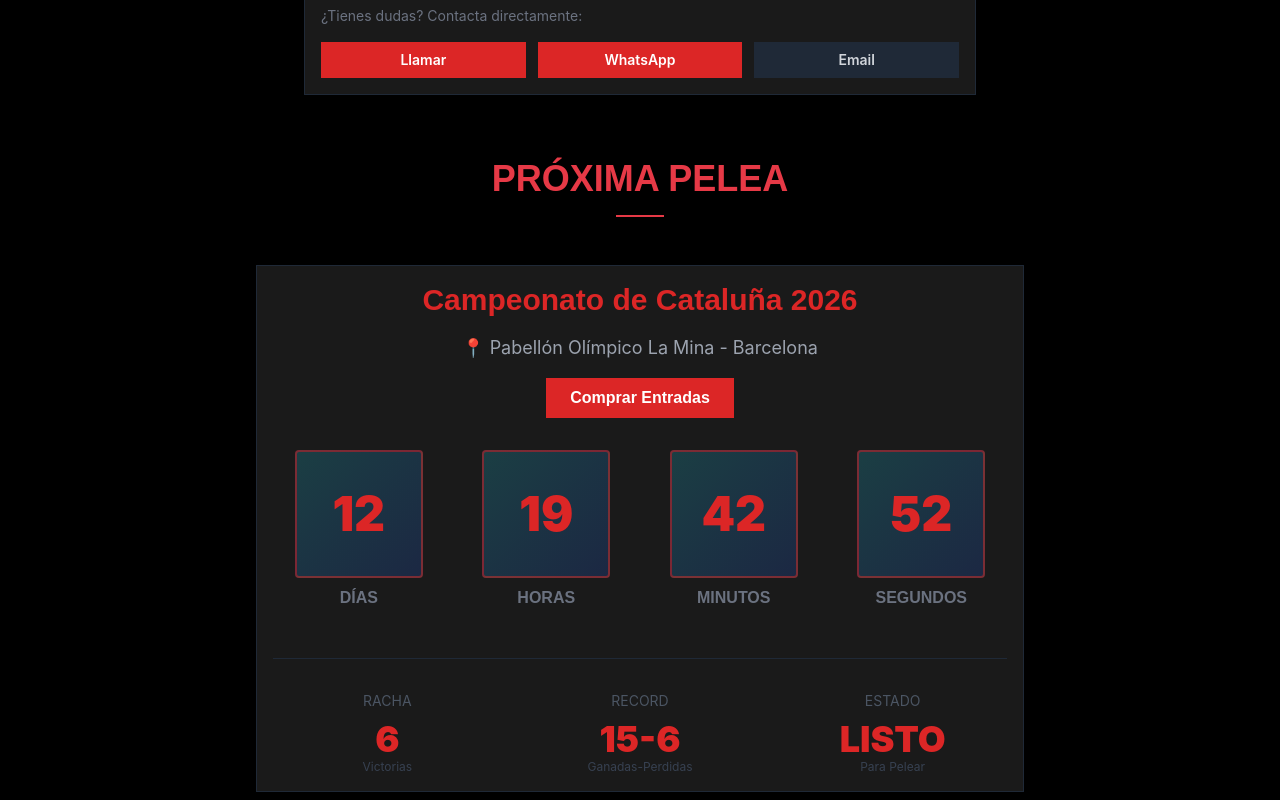
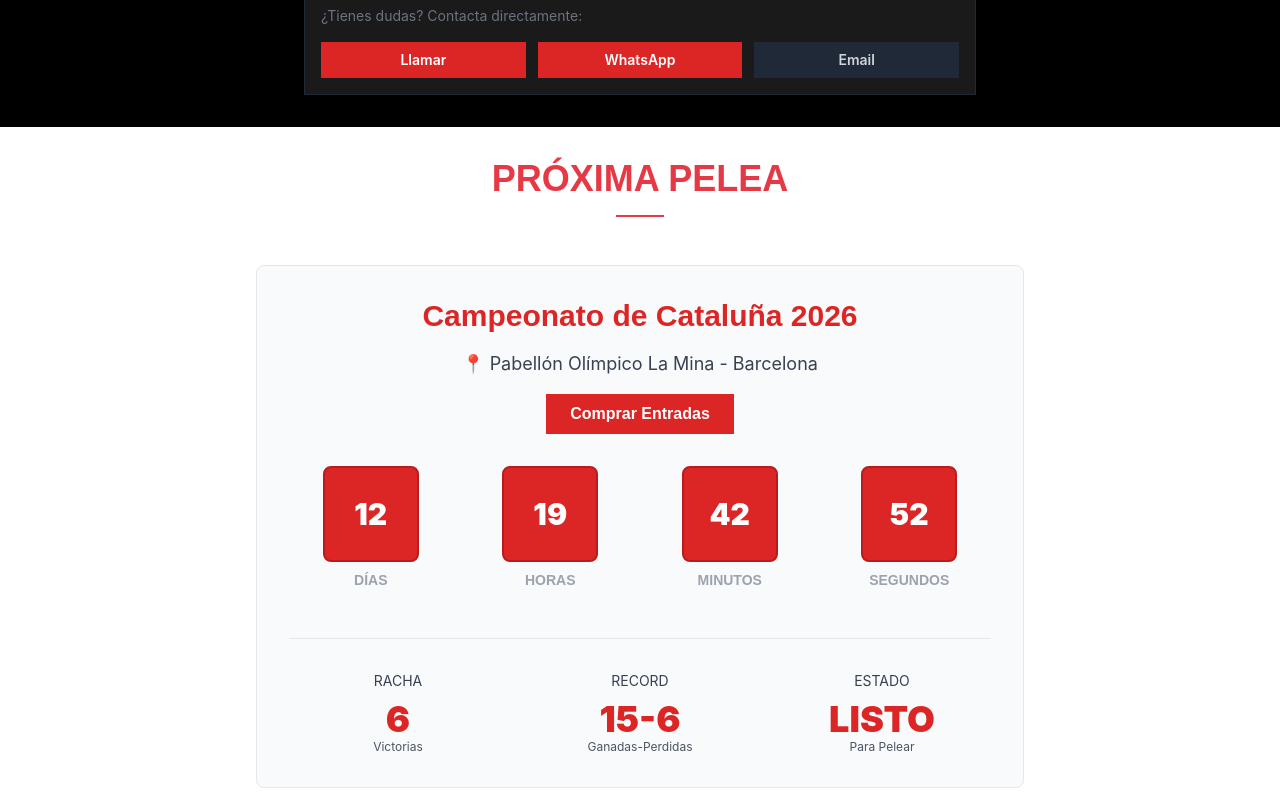
Before and after one commit to bieltornerj-creator/freddy-villena-mma, a Next.js app: page / in a window 1280 px wide. Shown: the part 1760-2560 px from the top of the page. Built offline with nearby package versions, Linux system fonts and the light colour scheme; no server answers.

Commit message:
Fix countdown flicker and redesign Contact section - remove animations on numbers, improve Contact UI with cards

```diff
--- a/src/components/Contact.jsx
+++ b/src/components/Contact.jsx
@@ -8,7 +8,7 @@ export default function Contact() {
   const phoneSupport = '671478050'
 
   return (
-    <section id="contact" className="section-container bg-black">
+    <section id="contact" className="section-container bg-white">
       <div className="container-custom">
         <motion.div
           initial={{ opacity: 0, y: 20 }}
@@ -16,8 +16,8 @@ export default function Contact() {
           viewport={{ once: true }}
           transition={{ duration: 0.8 }}
         >
-          <h2 className="section-title">CONTACTO</h2>
-          <div className="section-divider" />
+          <h2 className="section-title text-black">CONTACTO</h2>
+          <div className="section-divider bg-red-600" />
         </motion.div>
 
         <motion.div
@@ -25,29 +25,35 @@ export default function Contact() {
           whileInView={{ opacity: 1, y: 0 }}
           viewport={{ once: true }}
           transition={{ duration: 0.8, delay: 0.2 }}
-          className="max-w-4xl mx-auto mt-12"
+          className="max-w-5xl mx-auto mt-12"
         >
-          <div className="grid md:grid-cols-2 gap-12">
-            {/* Column 1 */}
-            <div className="space-y-8">
-              {/* Email */}
-              <div>
-                <p className="text-gray-500 text-xs font-bold uppercase mb-2">Email</p>
+          <div className="grid md:grid-cols-3 gap-6">
+            {/* Email Card */}
+            <motion.div
+              whileHover={{ y: -5 }}
+              className="bg-gradient-to-br from-red-50 to-white rounded-lg p-6 border border-red-200"
+            >
+              <p className="text-3xl mb-3">📧</p>
+              <p className="text-gray-700 text-xs font-bold uppercase mb-3">Email</p>
               <a
                 href={`mailto:${email}`}
-                  className="text-gray-300 hover:text-red-500 transition-colors"
+                className="text-red-600 font-semibold hover:text-red-700 transition-colors break-all"
               >
                 {email}
               </a>
-              </div>
+            </motion.div>
 
-              {/* Teléfono Principal */}
-              <div>
-                <p className="text-gray-500 text-xs font-bold uppercase mb-2">Teléfono Principal</p>
-                <div className="flex gap-3 items-center flex-wrap">
+            {/* Phone Main Card */}
+            <motion.div
+              whileHover={{ y: -5 }}
+              className="bg-gradient-to-br from-red-50 to-white rounded-lg p-6 border border-red-200"
+            >
+              <p className="text-3xl mb-3">📱</p>
+              <p className="text-gray-700 text-xs font-bold uppercase mb-3">Teléfono Principal</p>
+              <div className="space-y-2">
                 <a
                   href={`tel:${phoneMain}`}
-                    className="text-gray-300 hover:text-red-500 transition-colors"
+                  className="block text-red-600 font-semibold hover:text-red-700 transition-colors"
                 >
                   +34 {phoneMain}
                 </a>
@@ -55,56 +61,71 @@ export default function Contact() {
                   href={`https://wa.me/34${phoneMain}`}
                   target="_blank"
                   rel="noopener noreferrer"
-                    className="text-xs px-3 py-1 bg-red-600 text-white rounded hover:bg-red-700 transition-colors"
+                  className="inline-block px-3 py-1 bg-red-600 text-white text-xs font-bold rounded hover:bg-red-700 transition-colors"
                 >
                   WhatsApp
                 </a>
               </div>
-              </div>
-            </div>
+            </motion.div>
 
-            {/* Column 2 */}
-            <div className="space-y-8">
-              {/* Ubicación */}
-              <div>
-                <p className="text-gray-500 text-xs font-bold uppercase mb-2">Ubicación</p>
-                <p className="text-gray-300">Rubí, Barcelona, España</p>
-              </div>
+            {/* Location Card */}
+            <motion.div
+              whileHover={{ y: -5 }}
+              className="bg-gradient-to-br from-red-50 to-white rounded-lg p-6 border border-red-200"
+            >
+              <p className="text-3xl mb-3">📍</p>
+              <p className="text-gray-700 text-xs font-bold uppercase mb-3">Ubicación</p>
+              <p className="text-red-600 font-semibold">Rubí, Barcelona, España</p>
+            </motion.div>
 
-              {/* Teléfono de Apoyo */}
-              <div>
-                <p className="text-gray-500 text-xs font-bold uppercase mb-2">Teléfono de Apoyo</p>
+            {/* Support Phone Card */}
+            <motion.div
+              whileHover={{ y: -5 }}
+              className="bg-gradient-to-br from-red-50 to-white rounded-lg p-6 border border-red-200"
+            >
+              <p className="text-3xl mb-3">☎️</p>
+              <p className="text-gray-700 text-xs font-bold uppercase mb-3">Soporte</p>
               <a
                 href={`tel:${phoneSupport}`}
-                  className="text-gray-300 hover:text-red-500 transition-colors"
+                className="text-red-600 font-semibold hover:text-red-700 transition-colors"
               >
                 +34 {phoneSupport}
               </a>
-              </div>
+            </motion.div>
 
-              {/* Social Media */}
-              <div>
-                <p className="text-gray-500 text-xs font-bold uppercase mb-2">Síguenos</p>
-                <div className="flex gap-4">
+            {/* Instagram Card */}
+            <motion.div
+              whileHover={{ y: -5 }}
+              className="bg-gradient-to-br from-red-50 to-white rounded-lg p-6 border border-red-200"
+            >
+              <p className="text-3xl mb-3">📸</p>
+              <p className="text-gray-700 text-xs font-bold uppercase mb-3">Instagram</p>
               <a
                 href="https://www.instagram.com/Freddy_ice_boy"
                 target="_blank"
                 rel="noopener noreferrer"
-                    className="text-gray-300 hover:text-red-500 transition-colors"
+                className="text-red-600 font-semibold hover:text-red-700 transition-colors"
               >
-                    Instagram
+                @Freddy_ice_boy
               </a>
+            </motion.div>
+
+            {/* TikTok Card */}
+            <motion.div
+              whileHover={{ y: -5 }}
+              className="bg-gradient-to-br from-red-50 to-white rounded-lg p-6 border border-red-200"
+            >
+              <p className="text-3xl mb-3">🎵</p>
+              <p className="text-gray-700 text-xs font-bold uppercase mb-3">TikTok</p>
               <a
                 href="https://www.tiktok.com/@Freddy.villena85"
                 target="_blank"
                 rel="noopener noreferrer"
-                    className="text-gray-300 hover:text-red-500 transition-colors"
+                className="text-red-600 font-semibold hover:text-red-700 transition-colors"
               >
-                    TikTok
+                @Freddy.villena85
               </a>
-                </div>
-              </div>
-            </div>
+            </motion.div>
           </div>
         </motion.div>
       </div>
--- a/src/components/NextFight.jsx
+++ b/src/components/NextFight.jsx
@@ -29,22 +29,16 @@ export default function NextFight() {
   }, [])
 
   const CountdownBox = ({ value, label }) => (
-    <motion.div
-      initial={{ opacity: 0, scale: 0.5 }}
-      whileInView={{ opacity: 1, scale: 1 }}
-      viewport={{ once: true }}
-      transition={{ duration: 0.5 }}
-      className="flex flex-col items-center"
-    >
-      <div className="w-24 h-24 md:w-32 md:h-32 bg-gradient-to-br from-cyan-400/20 to-blue-600/20 rounded flex items-center justify-center border-2 border-red-600/50 mb-2">
-        <span className="text-3xl md:text-5xl font-black text-red-600">{String(value).padStart(2, '0')}</span>
+    <div className="flex flex-col items-center">
+      <div className="w-20 h-20 md:w-24 md:h-24 bg-red-600 rounded-lg flex items-center justify-center border-2 border-red-700 mb-2">
+        <span className="text-2xl md:text-3xl font-black text-white">{String(value).padStart(2, '0')}</span>
       </div>
-      <span className="text-sm md:text-base font-bold text-gray-500 uppercase">{label}</span>
-    </motion.div>
+      <span className="text-xs md:text-sm font-bold text-gray-400 uppercase">{label}</span>
+    </div>
   )
 
   return (
-    <section id="proxima-pelea" className="section-container bg-black">
+    <section id="proxima-pelea" className="section-container bg-white">
       <div className="container-custom">
         <motion.div
           initial={{ opacity: 0, y: 20 }}
@@ -61,12 +55,12 @@ export default function NextFight() {
           whileInView={{ opacity: 1, y: 0 }}
           viewport={{ once: true }}
           transition={{ duration: 0.8 }}
-          className="mt-12 card-dark max-w-3xl mx-auto text-center"
+          className="mt-12 bg-gray-50 rounded-lg p-8 max-w-3xl mx-auto text-center border border-gray-200"
         >
           <h3 className="text-2xl md:text-3xl font-bold text-red-600 mb-4">
             Campeonato de Cataluña 2026
           </h3>
-          <p className="text-gray-400 mb-4">
+          <p className="text-gray-700 mb-4">
             📍 Pabellón Olímpico La Mina - Barcelona
           </p>
 
@@ -86,22 +80,22 @@ export default function NextFight() {
             <CountdownBox value={countdown.seconds} label="Segundos" />
           </div>
 
-          <div className="border-t border-gray-800 pt-8">
+          <div className="border-t border-gray-200 pt-8">
             <div className="grid md:grid-cols-3 gap-6">
               <div>
-                <p className="text-gray-600 text-sm mb-2">RACHA</p>
+                <p className="text-gray-700 text-sm mb-2">RACHA</p>
                 <p className="text-4xl font-black text-red-600">6</p>
-                <p className="text-gray-700 text-xs">Victorias</p>
+                <p className="text-gray-600 text-xs">Victorias</p>
               </div>
               <div>
-                <p className="text-gray-600 text-sm mb-2">RECORD</p>
+                <p className="text-gray-700 text-sm mb-2">RECORD</p>
                 <p className="text-4xl font-black text-red-600">15-6</p>
-                <p className="text-gray-700 text-xs">Ganadas-Perdidas</p>
+                <p className="text-gray-600 text-xs">Ganadas-Perdidas</p>
               </div>
               <div>
-                <p className="text-gray-600 text-sm mb-2">ESTADO</p>
+                <p className="text-gray-700 text-sm mb-2">ESTADO</p>
                 <p className="text-4xl font-black text-red-600">LISTO</p>
-                <p className="text-gray-700 text-xs">Para Pelear</p>
+                <p className="text-gray-600 text-xs">Para Pelear</p>
               </div>
             </div>
           </div>
```
Lines whose indentation alone changed are shown as unchanged.
